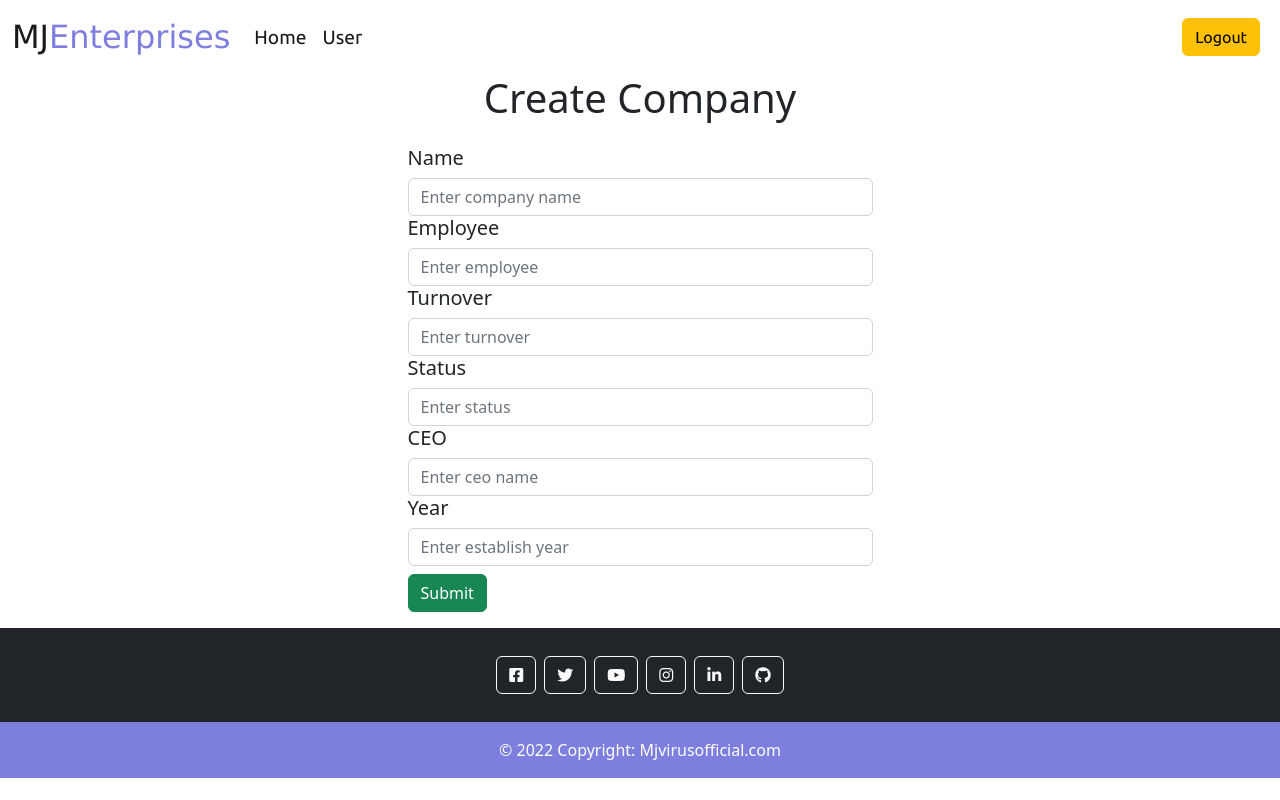
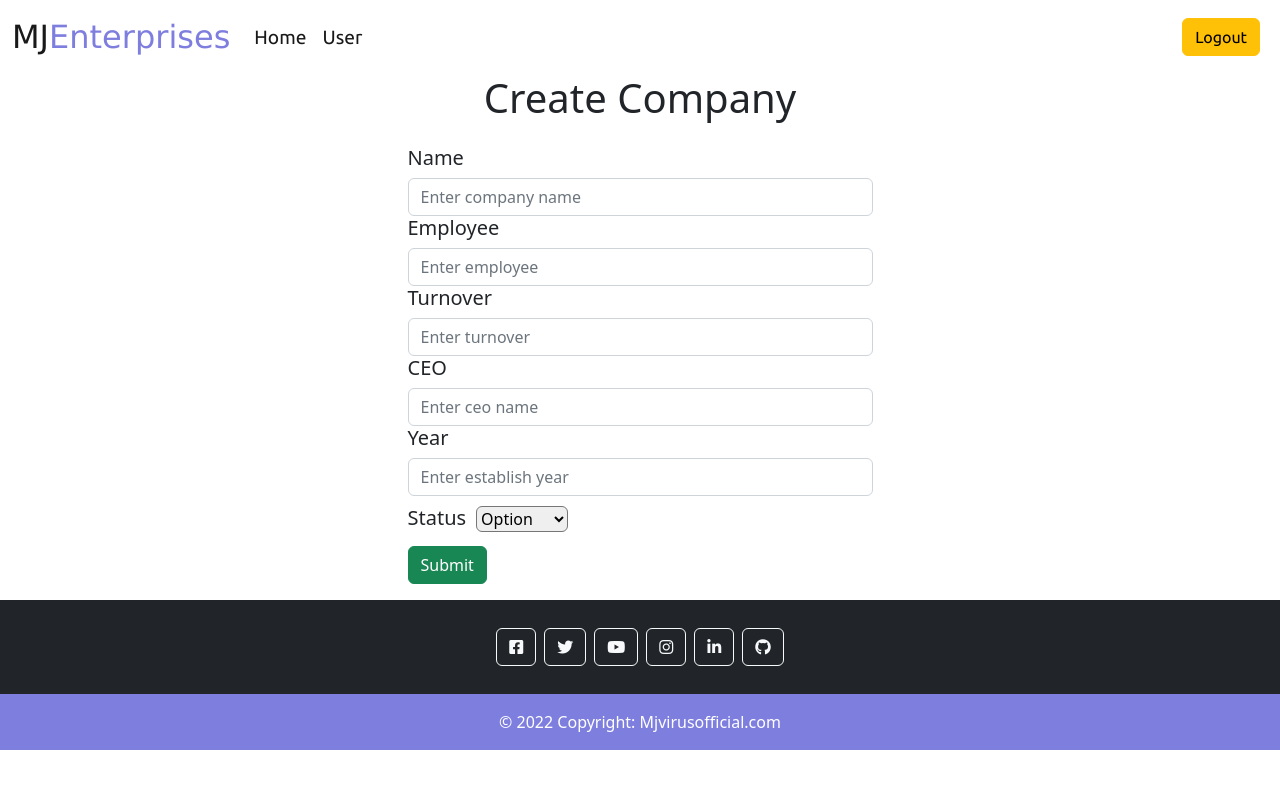
Before and after one commit to Mjvirusofficial/CRM-APPLICATION, a React (Create React App) app: page /create in a window 1280 px wide. Built offline with nearby package versions, Linux system fonts and the light colour scheme.

Commit message:
Complete, Search, Pagination, Option

```diff
--- a/src/Pages/Contact/Contact.js
+++ b/src/Pages/Contact/Contact.js
@@ -40,7 +40,7 @@ function Contact() {
 
 
 
-            // console.log(r)
+            console.log(r)
             let newData = pagination.filter(i => i.status === 'New').length;
             let accepted = pagination.filter(i => i.status === 'Accepted').length;
             let rejected = pagination.filter(i => i.status === 'Rejected').length;
@@ -56,7 +56,7 @@ function Contact() {
 
 
         })
-    })
+    },[])
 
     // console.log(search)
 
@@ -167,10 +167,10 @@ function Contact() {
                                         data.slice(page * 10 - 10, page * 10).map((i, index) => {
 
                                             return <tr>
-                                                <th scope="row">{index + 1}</th>
+                                                <th scope="row">{index + 1 }</th>
                                                 <td>{i.name}</td>
                                                 <td>{i.employees}</td>
-                                                <td>{i.status}</td>
+                                                <td >{i.status.toUpperCase()}</td>
                                                 <td>{i.turnover}</td>
                                                 {/* <td>{i.website}</td> */}
                                                 <td>{i.ceo}</td>
@@ -221,6 +221,7 @@ function Contact() {
                     <li className="page-item"><button onClick={() => setPage(4)} className="page-link" >4</button></li>
                     <li className="page-item"><button onClick={() => setPage(5)} className="page-link" >5</button></li>
                     <li className="page-item"><button onClick={() => setPage(6)} className="page-link" >6</button></li>
+
                     {/* <li className="page-item"><button onClick={() => setPage(7)} className="page-link" >7</button></li> */}
                     {/* <li className="page-item"><button onClick={() => setPage(8)} className="page-link" >8</button></li> */}
 
--- a/src/Pages/CreateList/CreateList.js
+++ b/src/Pages/CreateList/CreateList.js
@@ -11,7 +11,7 @@ function CreateList() {
   const API = 'https://mycrmserver.netlify.app/api/customer/';
 
 
-  const {name} = useParams()
+  const { name } = useParams()
   // console.log(name)
 
 
@@ -19,7 +19,7 @@ function CreateList() {
 
   //For Update
 
-useEffect(() =>{
+  useEffect(() => {
     if (name) {
       fetch(`${API}/${name}`).then(res => {
         return res.json()
@@ -29,7 +29,7 @@ useEffect(() =>{
       })
     }
 
-},[name])
+  }, [name])
 
 
   function Create() {
@@ -54,22 +54,17 @@ function Create() {
         <h1 className='text-center '> {name ? 'Update Company' : 'Create Company'}</h1>
         <div class="form-group col-md-5 col-10 mx-auto mt-4">
           <label for="exampleInputEmail1"><h5>Name</h5></label>
-          <input value={newData.name}  onChange={(e) => { setNewData({ ...newData, name: e.target.value }) }} type="text" class="form-control" id="exampleInputEmail1" aria-describedby="emailHelp" placeholder="Enter company name" />
+          <input value={newData.name} onChange={(e) => { setNewData({ ...newData, name: e.target.value }) }} type="text" class="form-control" id="exampleInputEmail1" aria-describedby="emailHelp" placeholder="Enter company name" />
         </div>
 
         <div class="form-group col-md-5 col-10 mx-auto">
           <label for="exampleInputEmail1"><h5>Employee</h5></label>
-          <input value={newData.employees}  onChange={(e) => { setNewData({ ...newData, employees: e.target.value }) }} type="email" class="form-control" id="exampleInputEmail1" aria-describedby="emailHelp" placeholder="Enter employee" />
+          <input value={newData.employees} onChange={(e) => { setNewData({ ...newData, employees: e.target.value }) }} type="email" class="form-control" id="exampleInputEmail1" aria-describedby="emailHelp" placeholder="Enter employee" />
         </div>
 
         <div class="form-group col-md-5 col-10 mx-auto">
           <label for="exampleInputEmail1"><h5>Turnover</h5></label>
           <input value={newData.turnover} onChange={(e) => { setNewData({ ...newData, turnover: e.target.value }) }} type="number" class="form-control" id="exampleInputEmail1" aria-describedby="emailHelp" placeholder="Enter turnover" />
-        </div>
-
-        <div class="form-group col-md-5 col-10 mx-auto">
-          <label for="exampleInputEmail1"><h5>Status</h5></label>
-          <input value={newData.status} onChange={(e) => { setNewData({ ...newData, status: e.target.value }) }} type="text" class="form-control" id="exampleInputEmail1" aria-describedby="emailHelp" placeholder="Enter status" />
         </div>
 
         <div class="form-group col-md-5 col-10 mx-auto">
@@ -82,7 +77,17 @@ function Create() {
           <input value={newData.year} onChange={(e) => { setNewData({ ...newData, year: e.target.value }) }} type="text" class="form-control" id="exampleInputEmail1" aria-describedby="emailHelp" placeholder="Enter establish year" />
         </div>
 
+        <div class="form-group col-md-5 col-10 mx-auto">
+          <label for="exampleInputEmail1"><h5>Status</h5></label>
 
+          <select style={{marginLeft:'10px',marginTop:'10px', borderRadius:'6px'}} value={newData.status} onChange={(e) => { setNewData({ ...newData, status: e.target.value }) }}>
+          <option >Option</option>
+            <option >New</option>
+            <option >Accepted</option>
+            <option >Rejected</option>
+          </select>
+          {/* <input value={newData.status} onChange={(e) => { setNewData({ ...newData, status: e.target.value }) }} type="text" class="form-control" id="exampleInputEmail1" aria-describedby="emailHelp" placeholder="Enter status" /> */}
+        </div>
 
 
 
```
Lines whose indentation alone changed are shown as unchanged.
